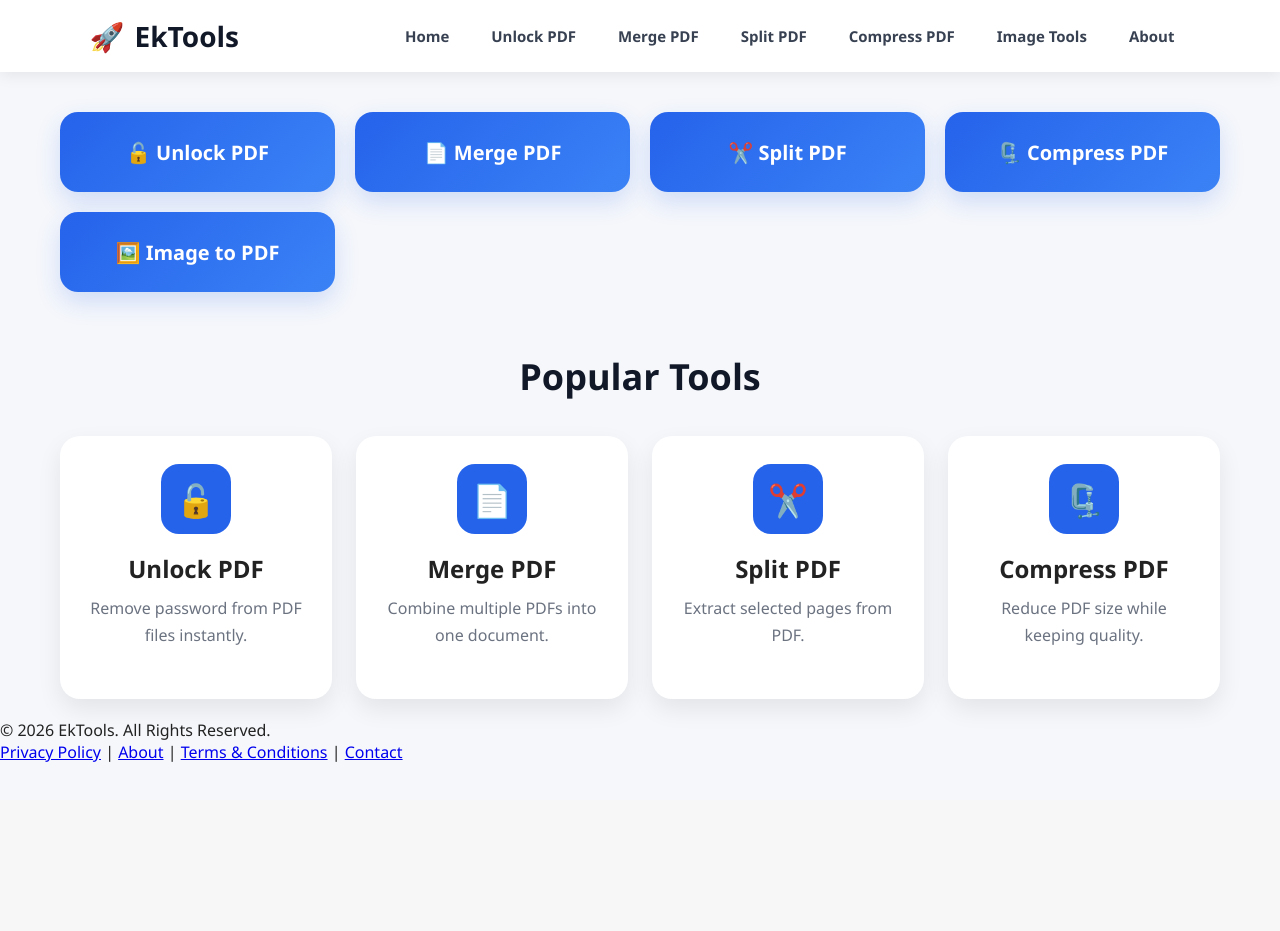
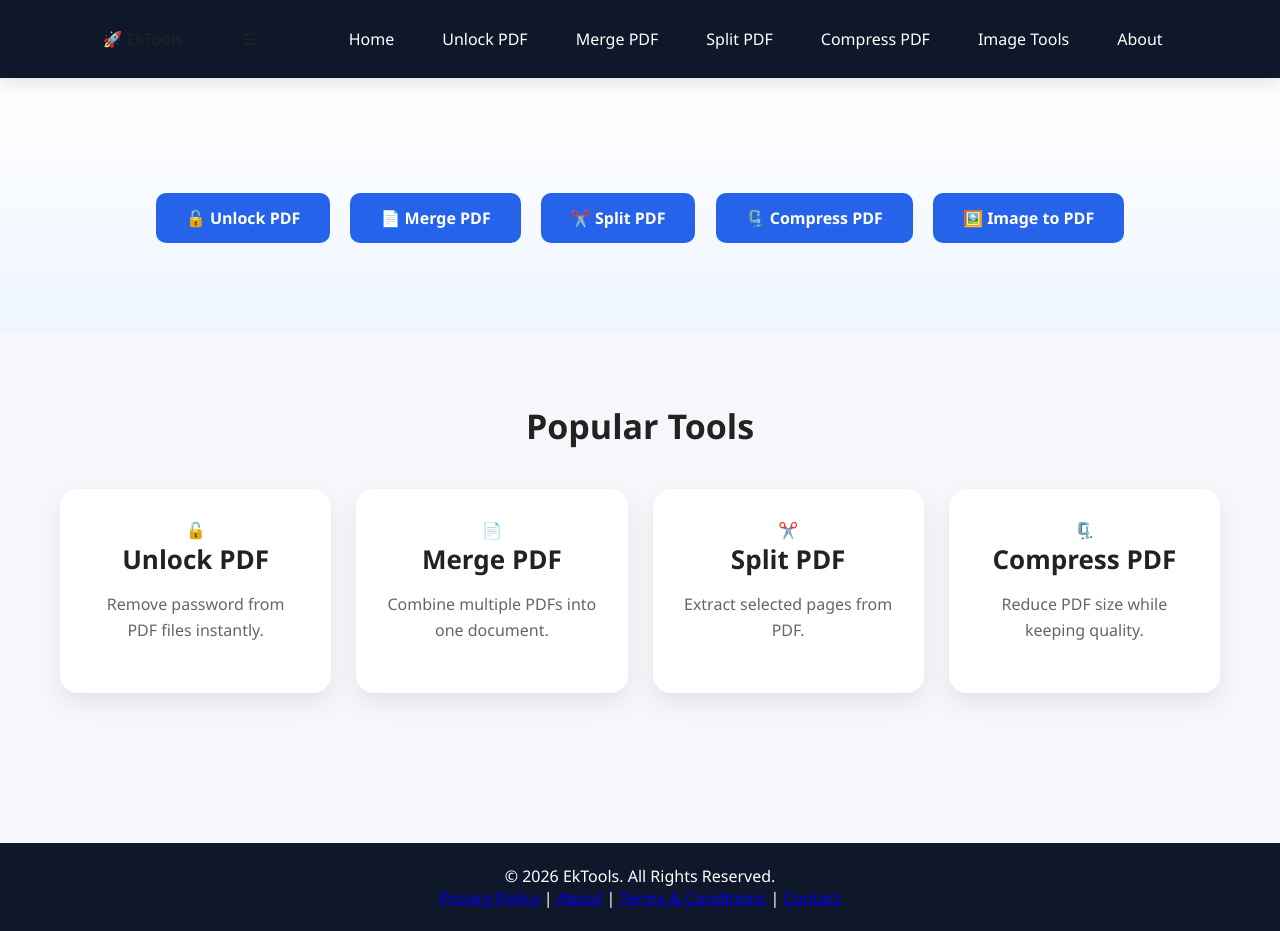
Before and after one commit to Ekramul36/ektools, a Flask app: page / in a window 1280 px wide. Before the commit the page ends 762 px from the top, so only its background shows below. Run offline with Flask 3, Linux system fonts and the light colour scheme.

Commit message:
New EkTools V2 UI

```diff
--- a/static/css/style.css
+++ b/static/css/style.css
@@ -1,29 +1,20 @@
-/* ==========================================
-   EkTools V2 - Part 1
-   Reset + Header + Navigation
-========================================== */
-
 *{
     margin:0;
     padding:0;
     box-sizing:border-box;
-    font-family:'Segoe UI',sans-serif;
-}
-
-html{
-    scroll-behavior:smooth;
+    font-family:'Segoe UI',Arial,sans-serif;
 }
 
 body{
     background:#f5f7fb;
     color:#222;
-    overflow-x:hidden;
 }
 
-/* Header */
+/* =========================
+   HEADER
+========================= */
 
 header{
-
     position:sticky;
     top:0;
     z-index:1000;
@@ -32,60 +23,41 @@
     justify-content:space-between;
     align-items:center;
 
-    padding:16px 7%;
+    padding:18px 8%;
 
-    background:#ffffff;
+    background:#0f172a;
 
-    box-shadow:0 3px 15px rgba(0,0,0,.08);
-
+    box-shadow:0 5px 18px rgba(0,0,0,.12);
 }
 
-/* Logo */
+.logo h2{
+    color:#fff;
+    font-size:30px;
+    cursor:pointer;
+    transition:.3s;
+}
 
-.logo{
+.logo h2:hover{
+    color:#38bdf8;
+}
 
+nav{
     display:flex;
     align-items:center;
-    gap:10px;
-
-    font-size:28px;
-    font-weight:700;
-
-    color:#2563eb;
-
-}
-
-.logo span{
-
-    color:#111827;
-
-}
-
-/* Navigation */
-
-nav{
-
-    display:flex;
-    align-items:center;
-    gap:10px;
-
 }
 
 nav a{
 
+    color:#fff;
     text-decoration:none;
 
-    color:#374151;
+    margin-left:18px;
 
-    font-weight:600;
+    padding:10px 15px;
 
-    font-size:15px;
+    border-radius:8px;
 
-    padding:10px 16px;
-
-    border-radius:10px;
-
-    transition:.25s;
+    transition:.3s;
 
 }
 
@@ -93,206 +65,53 @@
 
     background:#2563eb;
 
-    color:white;
+}
+
+/* =========================
+   HERO
+========================= */
+
+.hero{
+
+    text-align:center;
+
+    padding:90px 20px;
+
+    background:linear-gradient(to bottom,#ffffff,#eef5ff);
 
 }
 
-/* Active */
+.hero h1{
 
-nav a.active{
+    font-size:50px;
 
-    background:#2563eb;
-    color:white;
+    margin-bottom:20px;
 
 }
 
-/* Hamburger */
+.hero p{
 
-.menu-toggle{
+    max-width:700px;
 
-    display:none;
+    margin:auto;
 
-    font-size:30px;
+    color:#666;
 
-    cursor:pointer;
+    font-size:18px;
 
-}
-
-/* Divider */
-
-.divider{
-
-    width:100%;
-    height:1px;
-    background:#e5e7eb;
-
-}
-/* ==========================================
-   EkTools V2 - Part 2
-   Hero + Tool Buttons + Cards
-========================================== */
-
-/* Hero */
-
-.hero{
-
-    max-width:1200px;
-
-    margin:40px auto;
-
-    padding:0 20px;
-
-    display:grid;
-
-    grid-template-columns:repeat(auto-fit,minmax(220px,1fr));
-
-    gap:20px;
+    line-height:1.8;
 
 }
 
 .hero .btn{
 
-    display:flex;
-
-    justify-content:center;
-
-    align-items:center;
-
-    height:80px;
-
-    border-radius:18px;
-
-    text-decoration:none;
-
-    font-size:20px;
-
-    font-weight:700;
-
-    color:white;
-
-    background:linear-gradient(135deg,#2563eb,#3b82f6);
-
-    transition:.3s;
-
-    box-shadow:0 10px 25px rgba(37,99,235,.18);
+    margin:25px 8px 0;
 
 }
 
-.hero .btn:hover{
-
-    transform:translateY(-6px);
-
-    box-shadow:0 18px 40px rgba(37,99,235,.30);
-
-}
-
-/* Tools Section */
-
-.tools{
-
-    max-width:1200px;
-
-    margin:auto;
-
-    padding:20px;
-
-}
-
-.section-title{
-
-    text-align:center;
-
-    font-size:36px;
-
-    font-weight:700;
-
-    color:#111827;
-
-    margin-bottom:35px;
-
-}
-
-/* Cards */
-
-.cards{
-
-    display:grid;
-
-    grid-template-columns:repeat(auto-fit,minmax(270px,1fr));
-
-    gap:24px;
-
-}
-
-.card{
-
-    background:white;
-
-    border-radius:20px;
-
-    padding:28px;
-
-    text-align:center;
-
-    box-shadow:0 10px 25px rgba(0,0,0,.08);
-
-    transition:.35s;
-
-}
-
-.card:hover{
-
-    transform:translateY(-8px);
-
-    box-shadow:0 20px 40px rgba(37,99,235,.15);
-
-}
-
-.card .icon{
-
-    width:70px;
-
-    height:70px;
-
-    margin:auto;
-
-    margin-bottom:18px;
-
-    border-radius:18px;
-
-    display:flex;
-
-    align-items:center;
-
-    justify-content:center;
-
-    background:#2563eb;
-
-    color:white;
-
-    font-size:32px;
-
-}
-
-.card h3{
-
-    font-size:24px;
-
-    margin-bottom:10px;
-
-}
-
-.card p{
-
-    color:#6b7280;
-
-    line-height:1.7;
-
-    margin-bottom:22px;
-
-}
-
-/* Button */
+/* =========================
+BUTTON
+========================= */
 
 .btn{
 
@@ -304,83 +123,152 @@
 
     text-decoration:none;
 
-    padding:14px 28px;
+    padding:14px 30px;
 
-    border-radius:12px;
+    border-radius:10px;
 
     border:none;
 
+    cursor:pointer;
+
+    transition:.3s;
+
+    font-size:16px;
+
     font-weight:600;
 
-    transition:.3s;
-    /* ==========================================
-   EkTools V2 - Part 3
-   Tool Pages + Upload Box + Forms
-========================================== */
+}
 
-/* Tool Page Card */
+.btn:hover{
 
-.tools .card{
+    background:#1d4ed8;
 
-    max-width:760px;
+    transform:translateY(-2px);
+
+    box-shadow:0 10px 25px rgba(37,99,235,.25);
+
+}
+
+/* =========================
+TOOLS
+========================= */
+
+.tools{
+
+    max-width:1200px;
 
     margin:auto;
 
+    padding:70px 20px;
+
 }
 
-/* Form */
+.tools h2{
 
-form{
+    text-align:center;
 
-    width:100%;
+    margin-bottom:40px;
+
+    font-size:34px;
+
+}
+
+.cards{
+
+    display:grid;
+
+    grid-template-columns:repeat(auto-fit,minmax(260px,1fr));
+
+    gap:25px;
+
+}
+
+.card{
+
+    background:#fff;
+
+    padding:30px;
+
+    border-radius:18px;
+
+    box-shadow:0 10px 25px rgba(0,0,0,.08);
+
+    transition:.35s;
 
     text-align:center;
 
 }
 
-/* Input */
+.card:hover{
 
-input[type="password"],
-input[type="text"]{
+    transform:translateY(-8px);
+
+    box-shadow:0 15px 35px rgba(37,99,235,.18);
+
+}
+
+.card h3{
+
+    margin-bottom:15px;
+
+    font-size:26px;
+
+}
+
+.card p{
+
+    color:#666;
+
+    line-height:1.6;
+
+    margin-bottom:20px;
+
+}
+
+.card .btn{
 
     width:100%;
 
-    padding:15px 18px;
+}
+/* =========================
+FORM
+========================= */
 
-    margin:18px 0;
-
-    border:1px solid #d9dde7;
-
-    border-radius:12px;
-
-    font-size:16px;
-
-    outline:none;
-
-    transition:.25s;
-
+form{
+    width:100%;
+    text-align:center;
 }
 
-input[type="password"]:focus,
-input[type="text"]:focus{
-
-    border-color:#2563eb;
-
-    box-shadow:0 0 12px rgba(37,99,235,.15);
-
+input[type=password],
+input[type=text]{
+    width:100%;
+    padding:15px;
+    margin:20px 0;
+    border:1px solid #d7dce5;
+    border-radius:10px;
+    font-size:16px;
+    outline:none;
+    transition:.3s;
 }
 
-/* Upload Box */
+input[type=password]:focus,
+input[type=text]:focus{
+    border-color:#2563eb;
+    box-shadow:0 0 10px rgba(37,99,235,.15);
+}
+
+/* =========================
+UPLOAD BOX
+========================= */
 
 .upload-box{
 
     width:100%;
+    min-height:230px;
 
-    min-height:240px;
+    border:3px dashed #2f80ed;
 
-    border:3px dashed #3b82f6;
-
-    border-radius:20px;
+    border-radius:18px;
 
     background:#f8fbff;
 
@@ -442,225 +332,73 @@
 
     color:#2563eb;
 
-    font-weight:700;
+    font-weight:bold;
 
     word-break:break-word;
 
 }
 
-/* Password Box */
+/* =========================
+FOOTER
+========================= */
 
-.password-box{
+footer{
 
-    position:relative;
+    margin-top:80px;
+
+    background:#0f172a;
+
+    color:#fff;
+
+    text-align:center;
+
+    padding:22px;
 
 }
 
-.password-box input{
-
-    padding-right:55px;
-
-}
-
-.password-box span{
-
-    position:absolute;
-
-    right:18px;
-
-    top:50%;
-
-    transform:translateY(-50%);
-
-    cursor:pointer;
-
-    font-size:22px;
-
-    color:#666;
-
-}
-
-/* Back Button */
-
-.back-btn{
-
-    margin-top:18px;
-
-}
-/* ==========================================
-   EkTools V2 - Part 4
-   Footer + Loader + Mobile
-========================================== */
-
-/* Footer */
-
-footer{
-
-    margin-top:70px;
-
-    background:#0f172a;
-
-    color:#ffffff;
-
-    text-align:center;
-
-    padding:35px 20px;
-
-}
-
-footer p{
-
-    margin-bottom:15px;
-
-    font-size:15px;
-
-}
-
-footer a{
-
-    color:#93c5fd;
-
-    text-decoration:none;
-
-    margin:0 8px;
-
-    transition:.3s;
-
-}
-
-footer a:hover{
-
-    color:#ffffff;
-
-}
-
-/* Loader */
-
-.loader{
-
-    display:none;
-
-    position:fixed;
-
-    inset:0;
-
-    background:rgba(255,255,255,.95);
-
-    z-index:99999;
-
-    justify-content:center;
-
-    align-items:center;
-
-    flex-direction:column;
-
-}
-
-.spinner{
-
-    width:65px;
-
-    height:65px;
-
-    border:6px solid #e5e7eb;
-
-    border-top:6px solid #2563eb;
-
-    border-radius:50%;
-
-    animation:spin 1s linear infinite;
-
-}
-
-.loader p{
-
-    margin-top:20px;
-
-    font-size:18px;
-
-    font-weight:600;
-
-    color:#2563eb;
-
-}
-
-@keyframes spin{
-
-    from{
-
-        transform:rotate(0deg);
-
-    }
-
-    to{
-
-        transform:rotate(360deg);
-
-    }
-
-}
-
-/* Mobile */
+/* =========================
+MOBILE
+========================= */
 
 @media(max-width:768px){
 
 header{
 
-    padding:14px 20px;
+    flex-direction:column;
 
-}
-
-.menu-toggle{
-
-    display:block;
+    gap:15px;
 
 }
 
 nav{
 
-    display:none;
+    flex-wrap:wrap;
 
-    position:absolute;
-
-    top:70px;
-
-    left:0;
-
-    width:100%;
-
-    background:#ffffff;
-
-    flex-direction:column;
-
-    padding:15px;
-
-    box-shadow:0 8px 25px rgba(0,0,0,.12);
-
-}
-
-nav.show{
-
-    display:flex;
+    justify-content:center;
 
 }
 
 nav a{
 
-    margin:6px 0;
+    margin:8px;
 
 }
 
 .hero{
 
-    grid-template-columns:1fr;
+    padding:60px 20px;
 
 }
 
-.hero .btn{
+.hero h1{
 
-    height:70px;
+    font-size:34px;
 
-    font-size:18px;
+}
+
+.hero p{
+
+    font-size:16px;
 
 }
 
```
Also changed, not shown: other parts of static/css/style.css (+52 -14 lines).
